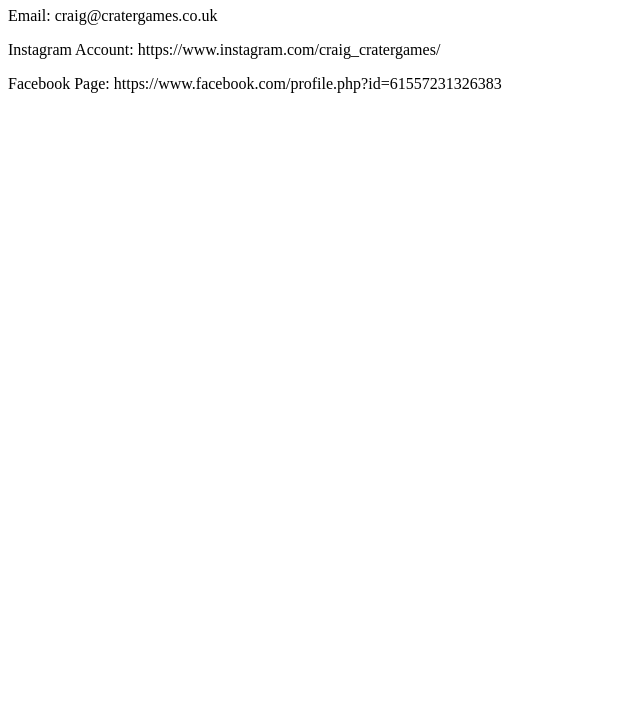
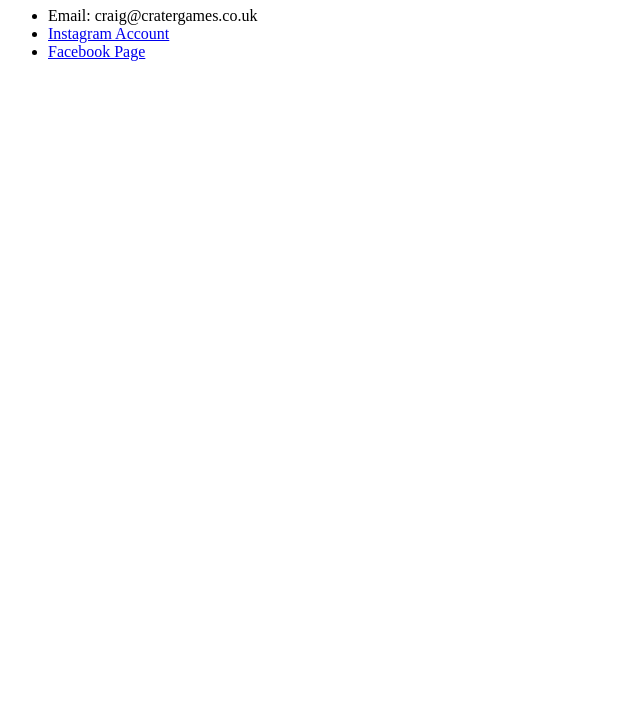
Before and after one commit to craigcratergames/html-CV, a plain HTML site: page Public/contact info.html in a window 1280 px wide. Shown: the part 73-800 px from the top of the page, without its empty margins (0-640 px from the left). Drawn offline with Linux system fonts and the light colour scheme.

Commit message:
Add files via upload

```diff
--- a/Public/contact info.html
+++ b/Public/contact info.html
@@ -7,9 +7,10 @@
 </head>
 <body>
     <h1>Contact Details</h1>
-    <p>Email: craig@cratergames.co.uk</p>
-    <p>Instagram Account: https://www.instagram.com/craig_cratergames/</p>
-    <p>Facebook Page: https://www.facebook.com/profile.php?id=61557231326383 </p>
-
+    <ul>
+        <li>Email: craig@cratergames.co.uk</li>
+        <li><a href="https://www.instagram.com/craig_cratergames/">Instagram Account</a></li>
+        <li>    <a href="https://www.facebook.com/profile.php?id=61557231326383">Facebook Page</a></li>
+    </ul>
 </body>
 </html>
```
